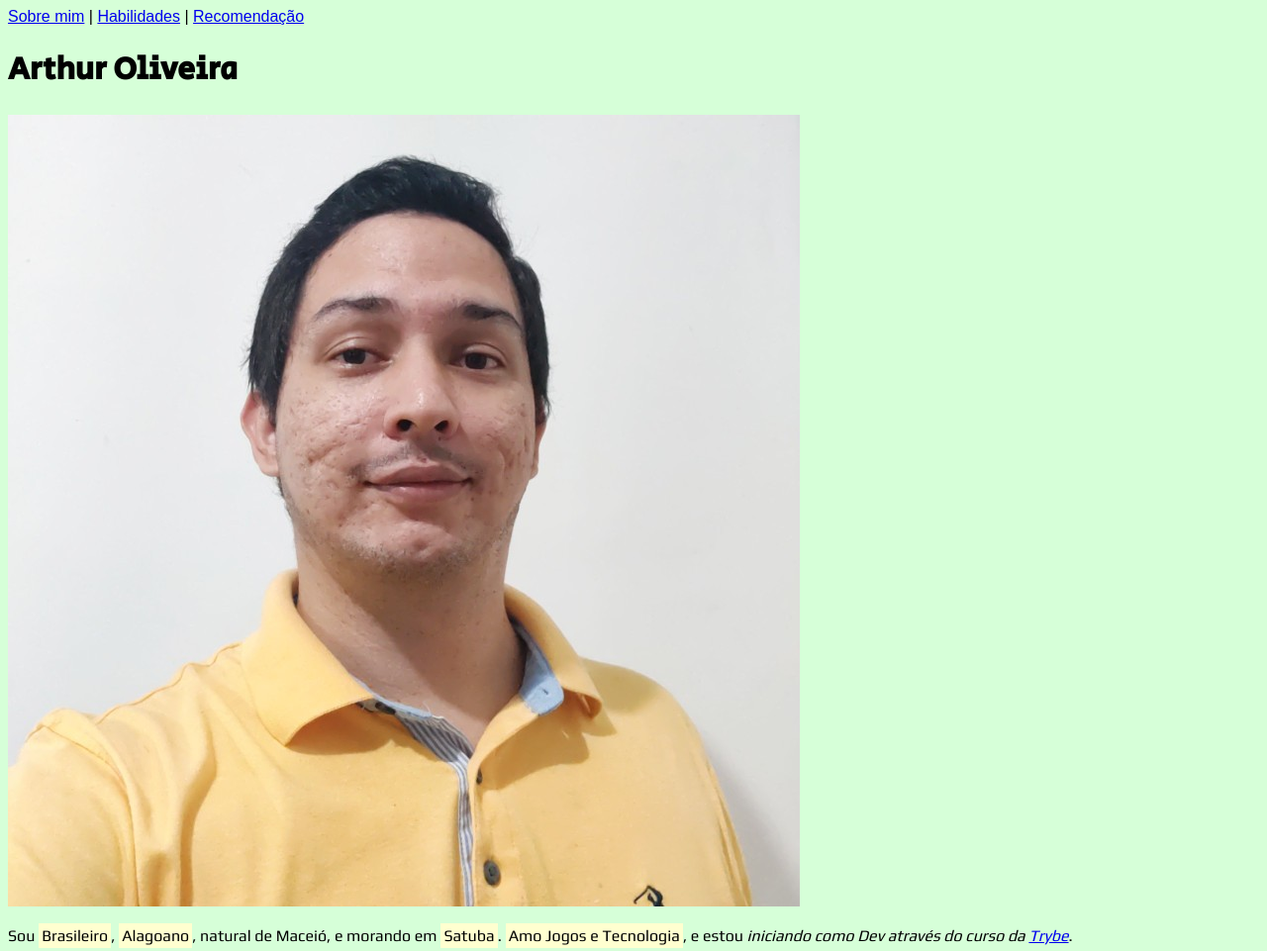
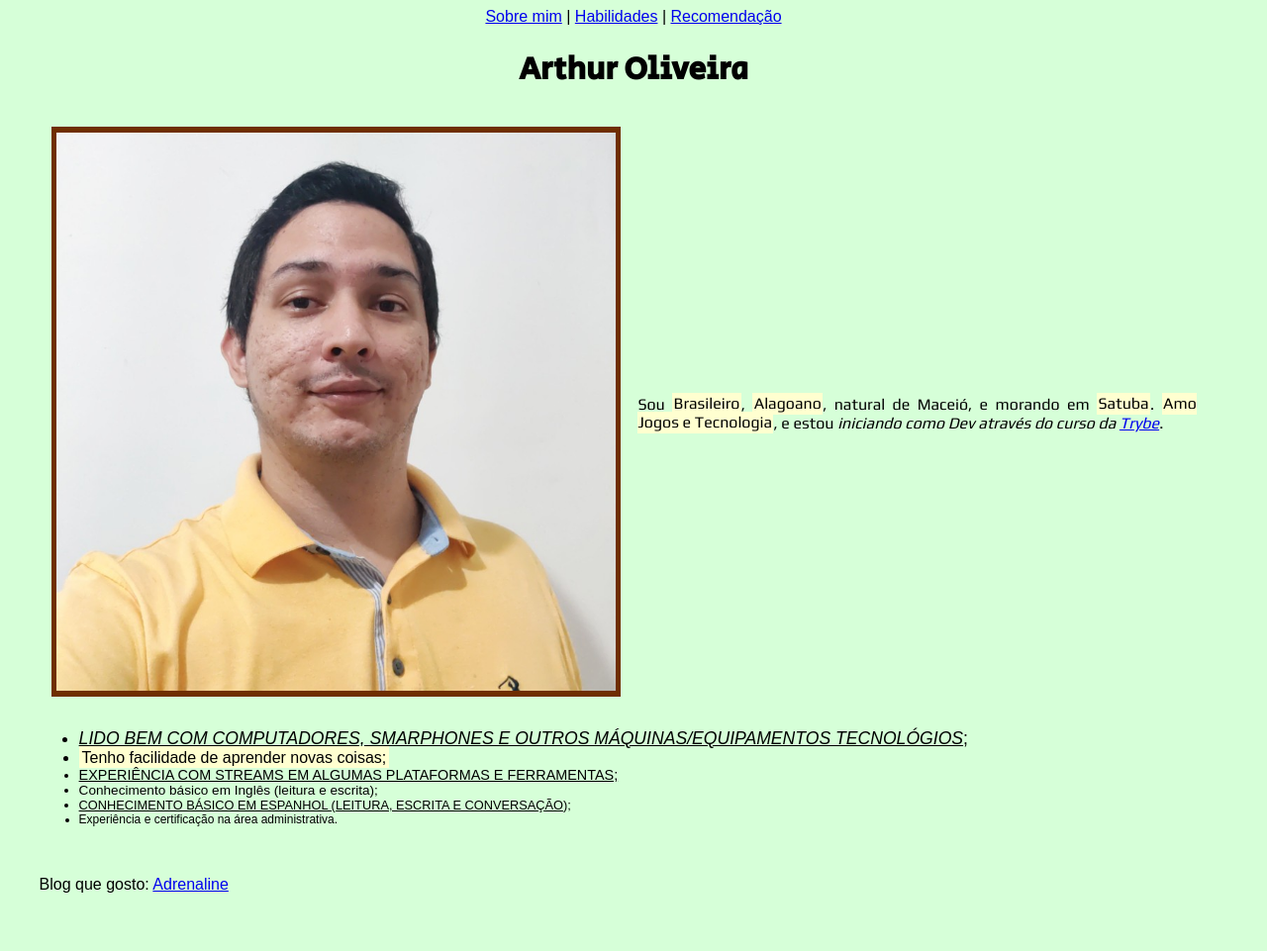
Before and after one commit to arthuroliveirasou/arthuroliveirasou.github.io, a plain HTML site: page index.html in a window 1280 px wide. Shown: the top 961 px of the page at 99% size. After the commit the page ends 919 px from the top, so only its background shows below. Drawn offline with Linux system fonts and the light colour scheme.

Commit message:
Adiciona novas estilizações de acordo com o que foi solicitado nos exercícios do dia 3.3 na Trybe

```diff
--- a/style.css
+++ b/style.css
@@ -2,20 +2,67 @@ body{
     font-family: sans-serif;
     background-color: #D6FFD8;
 }
+
+#themenu{
+    width: 95%;
+    margin: auto;
+    text-align: center;
+}
+
+#me{
+    width: 95%;
+    margin: auto;
+}
+
 #nome{
     font-family: 'Secular One', sans-serif;
+    text-align: center;
 }
+
+#fotoArthurOliveira{
+    padding: 1%;
+    max-width: 100%;
+    background-color: #6F2E00;
+}
+
 #description{
+    text-align: justify;
     font-family: 'Play', sans-serif;
 }
+
+div.me{
+    margin: auto;
+    max-width: 47%;
+    padding: 1%;
+    vertical-align: middle;
+    display: inline-block;
+    text-align: center;
+}
+
 strong{
     font-weight:unset;
     padding: 0.25%;
     background-color: rgb(255, 255, 208);
 }
+
+#myHabilities{
+    width: 95%;
+    margin: auto;
+}
+
+#habilities li:nth-of-type(2n+1){
+    text-transform: uppercase;
+    text-decoration: underline;
+}
+
 .hab1{font-size: 110%;}
 .hab2{font-size: 100%;}
 .hab3{font-size: 90%;}
 .hab4{font-size: 85%;}
 .hab5{font-size: 80%;}
 .hab6{font-size: 75%;}
+
+#recommendations{
+    width: 95%;
+    margin: auto;
+}
```
